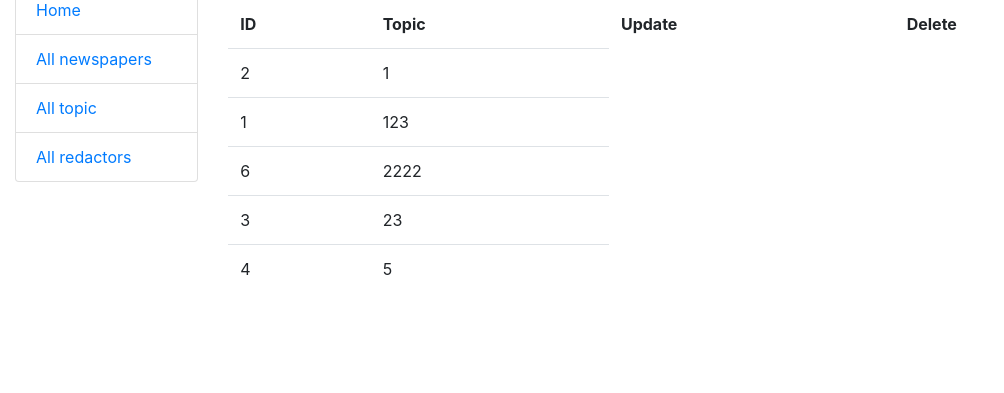
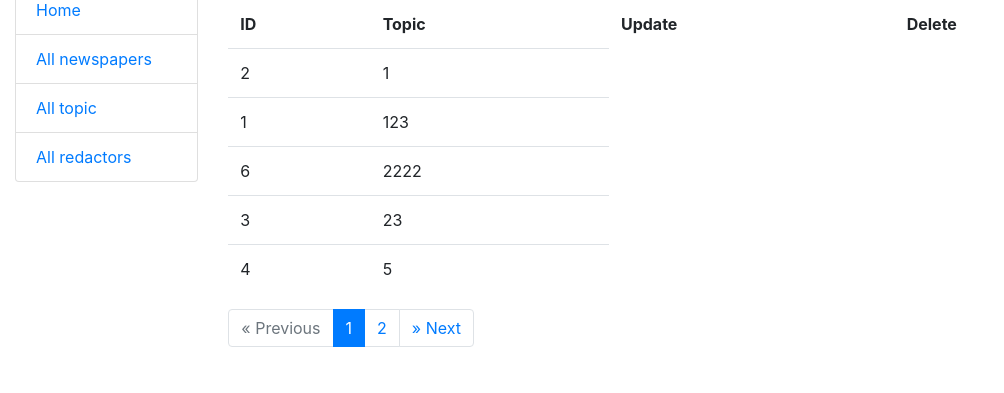
Before and after one commit to NickSavchyn/newspaper_agency, a Django app: page /topics/ in a window 1280 px wide. Shown: the part 113-506 px from the top of the page, without its empty margins (0-1004 px from the left). Run offline with Django 4.2, Linux system fonts and the light colour scheme; a user stored in the database is signed in; data comes from the database, SQL or seed files in the repository; both versions use the stored data as it was after the commit.

Commit message:
Add pagination

```diff
--- a/templates/base.html
+++ b/templates/base.html
@@ -23,6 +23,9 @@
           <div class="col-sm-9">
             <h1>Taxi service</h1>
             {% block content %}{% endblock %}
+          {% block pagination %}
+            {% include "includes/pagination.html" %}
+          {% endblock %}
           </div>
         </div>
       </div>
--- /dev/null
+++ b/templates/includes/pagination.html
@@ -0,0 +1,49 @@
+{% if is_paginated %}
+  <nav>
+    <ul class="pagination">
+      {% if page_obj.has_previous %}
+        <li class="page-item">
+          <a class="page-link" href="?page={{ page_obj.previous_page_number }}" aria-label="Previous">
+            <span aria-hidden="true">&laquo;</span>
+            <span class="visually-hidden">Previous</span>
+          </a>
+        </li>
+      {% else %}
+        <li class="page-item disabled">
+          <a class="page-link" href="#" aria-label="Previous" tabindex="-1" aria-disabled="true">
+            <span aria-hidden="true">&laquo;</span>
+            <span class="visually-hidden">Previous</span>
+          </a>
+        </li>
+      {% endif %}
+
+      {% for num in page_obj.paginator.page_range %}
+        {% if page_obj.number == num %}
+          <li class="page-item active" aria-current="page">
+            <a class="page-link" href="?page={{ num }}">{{ num }}</a>
+          </li>
+        {% elif num > page_obj.number|add:'-3' and num < page_obj.number|add:'3' %}
+          <li class="page-item">
+            <a class="page-link" href="?page={{ num }}">{{ num }}</a>
+          </li>
+        {% endif %}
+      {% endfor %}
+
+      {% if page_obj.has_next %}
+        <li class="page-item">
+          <a class="page-link" href="?page={{ page_obj.next_page_number }}" aria-label="Next">
+            <span aria-hidden="true">&raquo;</span>
+            <span class="visually-hidden">Next</span>
+          </a>
+        </li>
+      {% else %}
+        <li class="page-item disabled">
+          <a class="page-link" href="#" aria-label="Next" tabindex="-1" aria-disabled="true">
+            <span aria-hidden="true">&raquo;</span>
+            <span class="visually-hidden">Next</span>
+          </a>
+        </li>
+      {% endif %}
+    </ul>
+  </nav>
+{% endif %}
```
Also changed, not shown: db.sqlite3.
